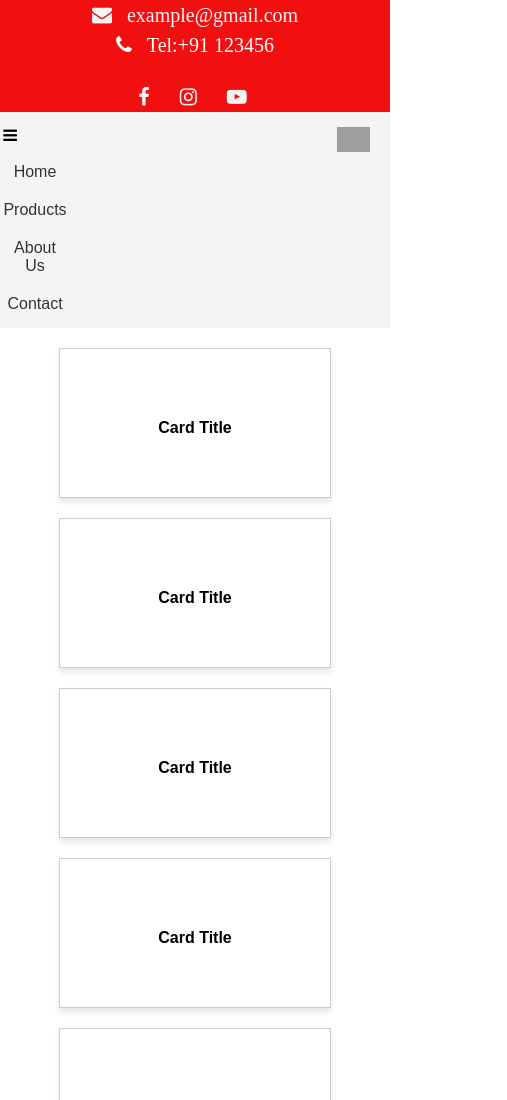
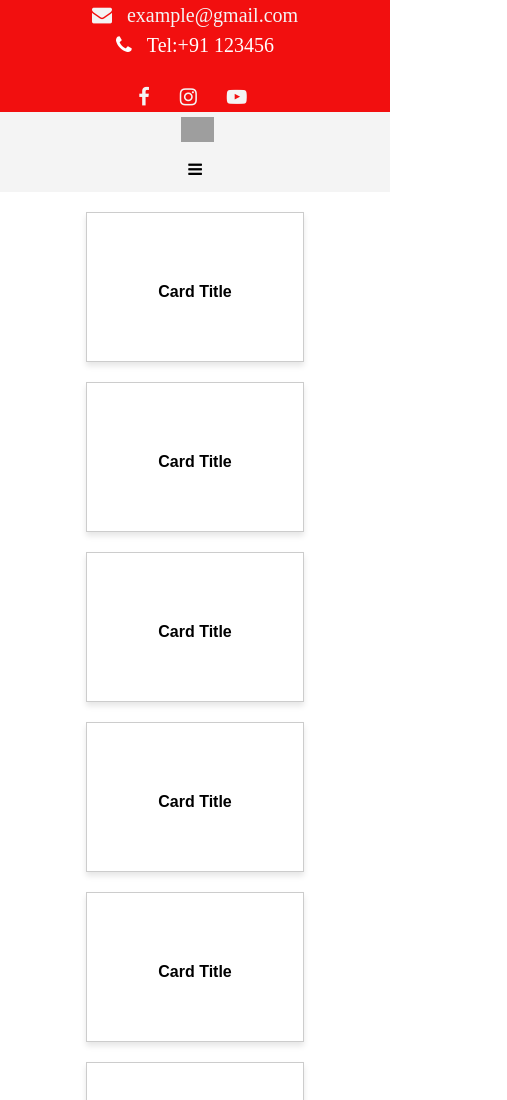
Before and after one commit to TarunkumarReddy6/Cards, a plain HTML site: page index.html in a window 390 px wide. Shown: the top 1100 px of the page, 507 px wide, since content can reach past the window. Drawn offline with nearby package versions, Linux system fonts and the light colour scheme; grey boxes are pictures that could not be loaded.

Commit message:
Add files via upload

```diff
--- a/index.html
+++ b/index.html
@@ -1,13 +1,22 @@
 <!DOCTYPE html>
 <html lang="en">
+<head>
     <meta charset="UTF-8">
     <meta name="viewport" content="width=device-width, initial-scale=1.0">
     <title>Product Cards</title>
     <link rel="stylesheet" href="https://cdnjs.cloudflare.com/ajax/libs/font-awesome/4.7.0/css/font-awesome.min.css">
-</head>
     <style>
         * {
             box-sizing: border-box;
+        }
+        * {
+            -webkit-tap-highlight-color: transparent;
+            -moz-tap-highlight-color: transparent;
+            -ms-tap-highlight-color: transparent;
+        }
+
+        body, button, a {
+        touch-action: none;
         }
 
         body {
@@ -18,17 +27,14 @@
             min-height: 100vh;
             cursor: pointer;
             min-width: 100vw;
-
         }
 
         .header {
             overflow: hidden;
-
             padding: 20px 10px;
             background-color: rgb(242, 15, 15);
             width: 100%;
         }
-
 
         .header a {
             float: left;
@@ -39,17 +45,12 @@
             font-size: 18px;
             line-height: 25px;
             border-radius: 4px;
-
-
         }
-
 
         .header a.logo {
             font-size: 25px;
             font-weight: bold;
         }
-
-
 
         .header-right {
             float: right;
@@ -58,14 +59,10 @@
             gap: 30px;
         }
 
-
-
-
         .contact-info,
         .social-media {
             display: flex;
             align-items: center;
-
         }
 
         .contact-info .icon,
@@ -76,10 +73,9 @@
         nav {
             background: #f4f4f4;
             text-align: center;
-        padding: 20px ;
+            padding: 20px;
             display: flex;
             justify-content: space-between;
-
         }
 
         .nav-img img {
@@ -94,14 +90,11 @@
             text-align: center;
             color: #333;
             padding: 10px;
+        }
 
-
-    }
         .nav-content{
             padding: 20px;
         }
-
-
 
         footer {
             background: #333;
@@ -123,9 +116,7 @@
             width: 280px;
             height: 150px;
             position: relative;
-
         }
-
 
         .card-header {
             background-color: #fff;
@@ -134,6 +125,7 @@
             font-weight: bold;
             text-align: center;
         }
+
         .product-container {
             display: flex;
             flex-wrap: wrap;
@@ -141,12 +133,10 @@
             align-items: center;
             padding: 20px;
             margin: auto;
-
             overflow-y: scroll;
             width: 80%;
+        }
 
-
-    }
         .product-container::-webkit-scrollbar {
             display: none;
         }
@@ -164,12 +154,11 @@
             border-radius: 5px;
             box-shadow: 0 2px 4px rgba(0, 0, 0, 0.1);
             text-align: center;
+        }
 
-  }
         .text-primary{
             margin-left:150px ;
         }
-
 
         .show-dropdown {
             display: block;
@@ -181,33 +170,57 @@
                 opacity: 0;
                 transform: translateY(-10px);
             }
-
             to {
                 opacity: 1;
                 transform: translateY(0);
             }
         }
-  @media screen and (max-width: 500px) {
-  .header a {
-    float: none;
-    display: block;
-    text-align: left;
+
+        .mobile-menu {
+            display: none;
         }
-  .header-right {
-    float: none;
-  }
-}
-@media  (max-width: 509px) {
-  .header-right {
+
+        .menu-toggle {
             display: flex;
+            align-items: center;
             justify-content: center;
-        margin-right: 5px;
-        text-align: center;
-    }
+            padding: 10px;
+            cursor: pointer;
         }
 
         @media screen and (max-width: 768px) {
-  .product-container{
+
+           .nav-content {
+        display: none;
+    }
+
+    .mobile-menu1 {
+        display: block;
+    }
+
+    .menu-toggle {
+        display: flex;
+        align-items: center;
+        justify-content: center;
+        padding: 10px;
+        cursor: pointer;
+    }
+
+    .menu-items {
+        display: none;
+        flex-direction: column;
+        align-items: center;
+    }
+
+    .menu-items a {
+        margin: 10px;
+    }
+
+    .menu-items.show {
+        display: flex;
+    }
+
+            .product-container {
                 display: flex;
                 justify-content: center;
             }
@@ -231,11 +244,6 @@
                 font-size: 18px;
             }
 
-  /* .header-right {
-    margin-right: 5px;
-    text-align: center;
-  } */
-
             .header-right {
                 display: flex;
                 justify-content: center;
@@ -244,7 +252,7 @@
             }
 
             .nav-content {
-    display: block;
+                padding: 5px;
             }
 
             nav {
@@ -252,134 +260,45 @@
                 flex-direction: column;
                 align-items: center;
                 padding: 5px;
+            }
 
-
-
-}
             .nav-img img {
                 margin-bottom: 5px;
                 max-height: 25px;
                 margin-left: 5px;
             }
+
+            .card {
+                width: 80%;
             }
 
-
-.card:hover {
-  box-shadow: 0px 10px 10px rgb(248, 148, 148);
-
-}
-
-.nav-content a:hover {
-    color: green;
-    text-decoration: underline;
-    text-decoration-skip-ink: none;
-}
-
-
-@keyframes fade-in {
-  from {
-    opacity: 0;
-    transform: translateY(-10px);
-  }
-  to {
-    opacity: 1;
-    transform: translateY(0);
-  }
-}
-.mobile-menu {
-    display: none;
-}
-
-.menu-toggle {
-    display: flex;
-    align-items: center;
-    justify-content: center;
-    padding: 10px;
-    cursor: pointer;
-}
-
-.menu-items {
-    display: block;
-}
-@media screen and (max-width: 768px) {
-    nav {
-        display: flex;
-        flex-direction: column;
-        align-items: center;
-        position: sticky;
-
-    }
-
-    .nav-items {
-        display: flex;
-        flex-direction: column;
-
-        justify-content: space-between;
-
-    }
-    .nav-content{
-      display: none;
-    }
-
-
-
-    .nav-img {
-    position: absolute;
-    margin-top: 10px;
-    padding-left: 25px;
-    right: 20px;
-}
-
-.mobile-menu {
-    display: flex;
-    flex-direction: column;
-    align-items: center;
-    position: absolute;
-    margin-left: 30px;
-    left: 0px;
-    position: sticky;
-}
-.mobile-menu1 {
-    margin-right: 400px;
-
-}
-
-
-
-.menu-items {
-    display: flex;
-    flex-direction: column;
-    text-align: center;
-    margin-left: 80px;
+            .dropdown {
+                min-width: 100%;
             }
         }
 
+        @media screen and (max-width: 500px) {
 
-
-
-
-
-/* @media screen and (max-width: 768px) {
-    .nav-content {
-        display: none;
+            .header a {
+                float: none;
+                display: block;
+                text-align: left;
             }
-
-    .mobile-menu {
-        display: block;
+            .header-right {
+                float: none;
+                display: flex;
+                justify-content: center;
+                margin-right: 5px;
                 text-align: center;
             }
 
-    .menu-items {
+            .mobile-menu{
               display: flex;
               flex-direction: column;
-
-        align-items: center;
             }
-} */
-
-
-
+        }
     </style>
+</head>
 <body>
   <div class="header">
     <i class="fa fa-envelope"  style="font-size:20px; color: #f4f4f4;"><span style="margin-left: 15px;">example@gmail.com</span></i>
@@ -430,16 +349,29 @@
     <div class="nav-items">
       <div class="mobile-menu1">
           <div class="mobile-menu">
-              <div class="menu-toggle">
+              <div class="menu-toggle" id="menuToggle">
                   <i class="fa fa-bars"></i>
               </div>
-              <div class="menu-items">
+              <div class="menu-items" id="menuItems" style="display: none;">
                   <a href="#">Home</a>
                   <a href="#">Products</a>
                   <a href="#">About Us</a>
                   <a href="#">Contact</a>
               </div>
           </div>
+      </div>
+  <script>
+    let menuOpen = false;
+
+document.getElementById("menuToggle").addEventListener("click", function () {
+    var menuItems = document.getElementById("menuItems");
+    menuOpen = !menuOpen; // Toggle the menu state
+    menuItems.style.display = menuOpen ? "flex" : "none";
+});
+
+
+  </script>
+
   </div>
           <div class="nav-content">
             <a href="#">Home</a>
@@ -658,6 +590,10 @@
     <footer>
         About Us
     </footer>
+
+
+
+
     <script src="https://code.jquery.com/jquery-3.6.0.min.js"></script>
   <script type="text/javascript">$(document ).ready(function () {
 
```
Lines whose indentation alone changed are shown as unchanged.
